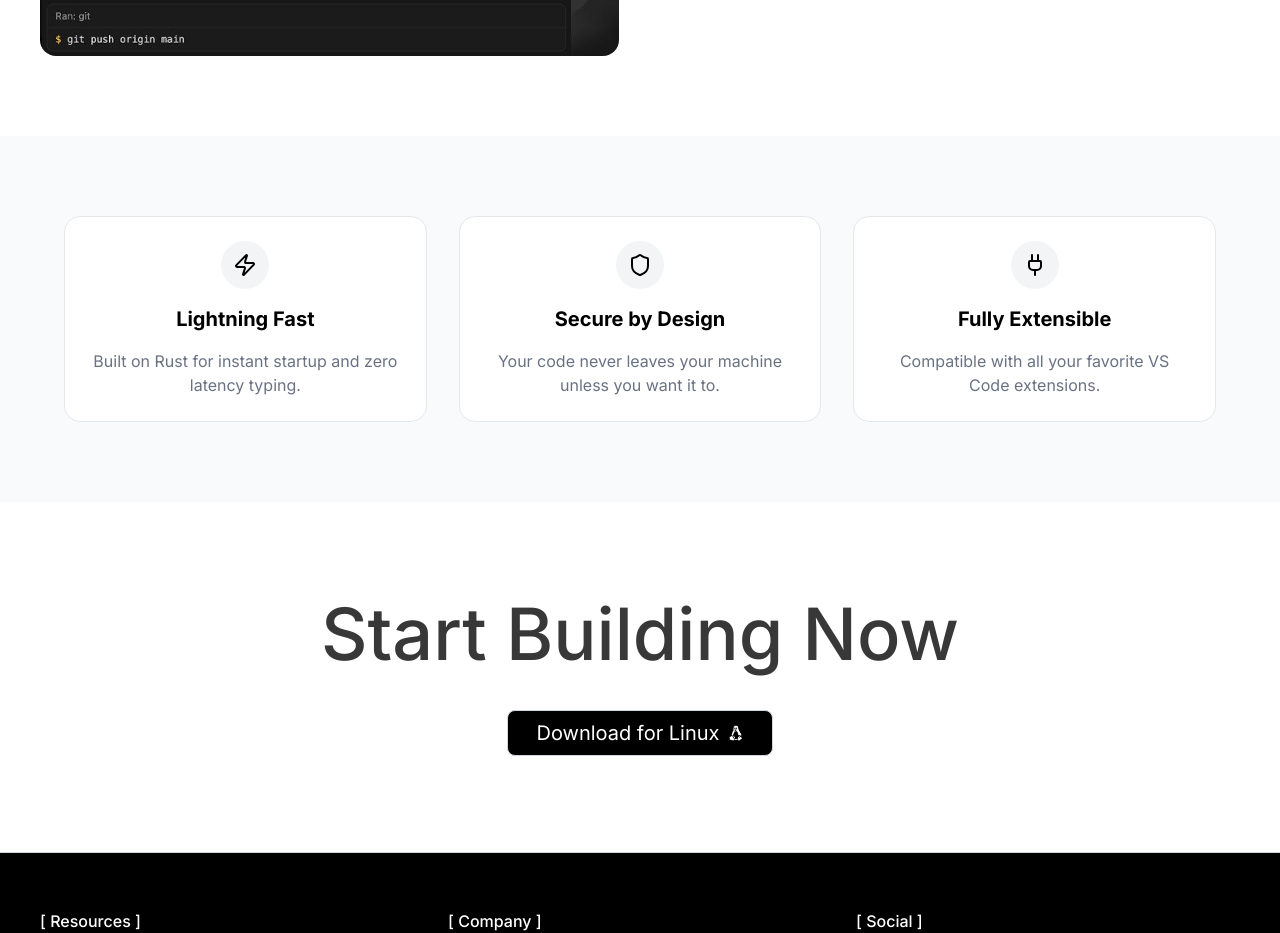
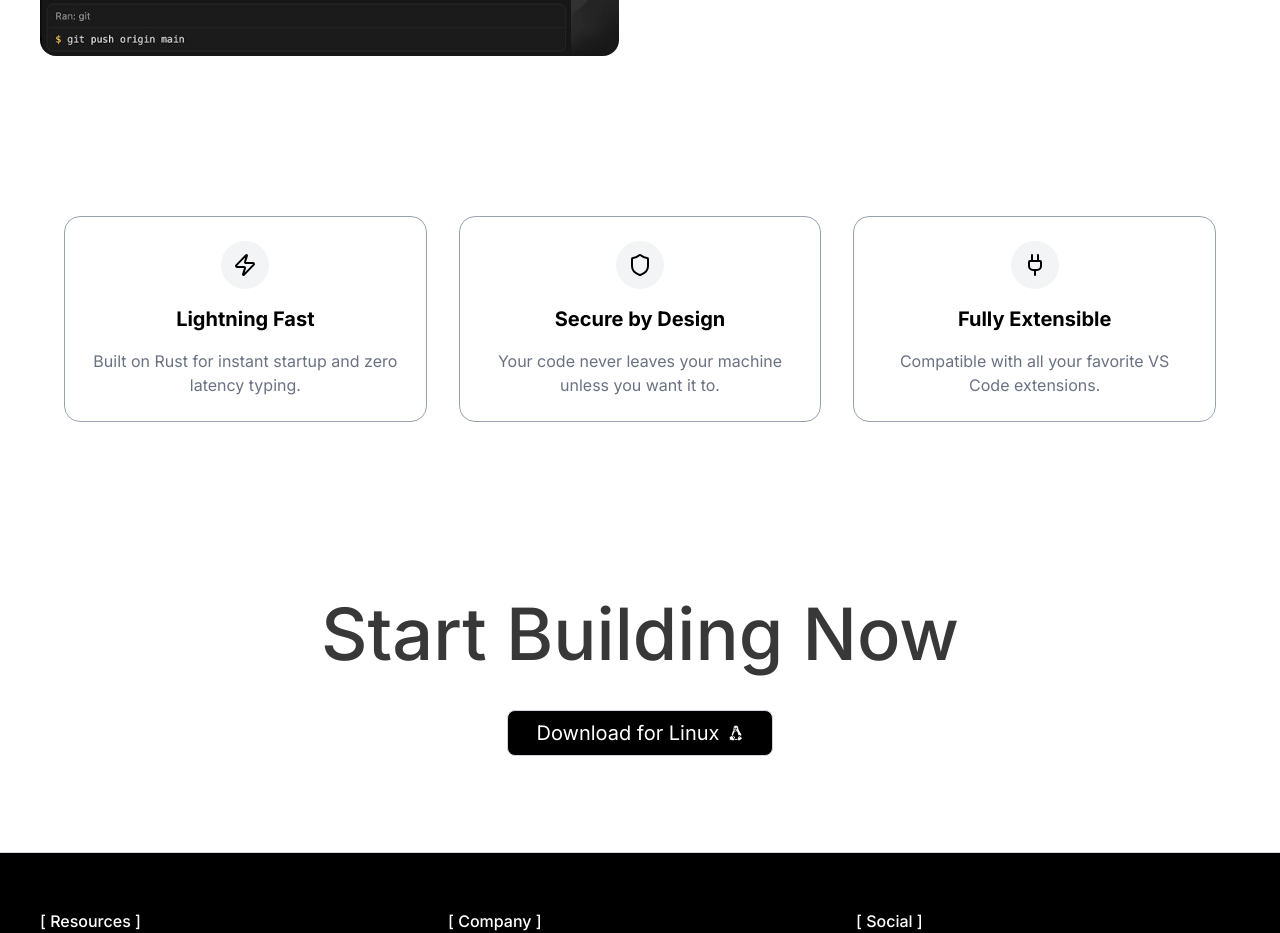
Before and after one commit to farzeenilyaszargar/nap-ide, a Next.js app: page /features in a window 1280 px wide. Shown: the part 1420-2353 px from the top of the page. Built offline with nearby package versions, Linux system fonts and the light colour scheme; no server answers.

Commit message:
sm changes

```diff
--- a/app/(other pages)/features/page.tsx
+++ b/app/(other pages)/features/page.tsx
@@ -20,23 +20,23 @@ export default function FeaturesPage() {
 
             <Features />
 
-            <div className="w-full py-20 px-5 bg-gray-50 mt-10">
+            <div className="w-full py-20 px-5  mt-10">
                 <div className="max-w-6xl mx-auto grid grid-cols-1 md:grid-cols-3 gap-8 text-center">
-                    <div className="space-y-4 p-6 rounded-2xl bg-white border border-gray-200 hover:border-gray-400 transition-all">
+                    <div className="space-y-4 p-6 rounded-2xl bg-white border border-gray-400 hover:border-gray-400 transition-all">
                         <div className="mx-auto w-12 h-12 bg-gray-100 rounded-full flex items-center justify-center">
                             <Zap className="w-6 h-6 text-black" />
                         </div>
                         <h3 className="text-xl font-bold text-black">Lightning Fast</h3>
                         <p className="text-gray-500">Built on Rust for instant startup and zero latency typing.</p>
                     </div>
-                    <div className="space-y-4 p-6 rounded-2xl bg-white border border-gray-200 hover:border-gray-400 transition-all">
+                    <div className="space-y-4 p-6 rounded-2xl bg-white border border-gray-400 hover:border-gray-400 transition-all">
                         <div className="mx-auto w-12 h-12 bg-gray-100 rounded-full flex items-center justify-center">
                             <Shield className="w-6 h-6 text-black" />
                         </div>
                         <h3 className="text-xl font-bold text-black">Secure by Design</h3>
                         <p className="text-gray-500">Your code never leaves your machine unless you want it to.</p>
                     </div>
-                    <div className="space-y-4 p-6 rounded-2xl bg-white border border-gray-200 hover:border-gray-400 transition-all">
+                    <div className="space-y-4 p-6 rounded-2xl bg-white border border-gray-400 hover:border-gray-400 transition-all">
                         <div className="mx-auto w-12 h-12 bg-gray-100 rounded-full flex items-center justify-center">
                             <Plug className="w-6 h-6 text-black" />
                         </div>
```
